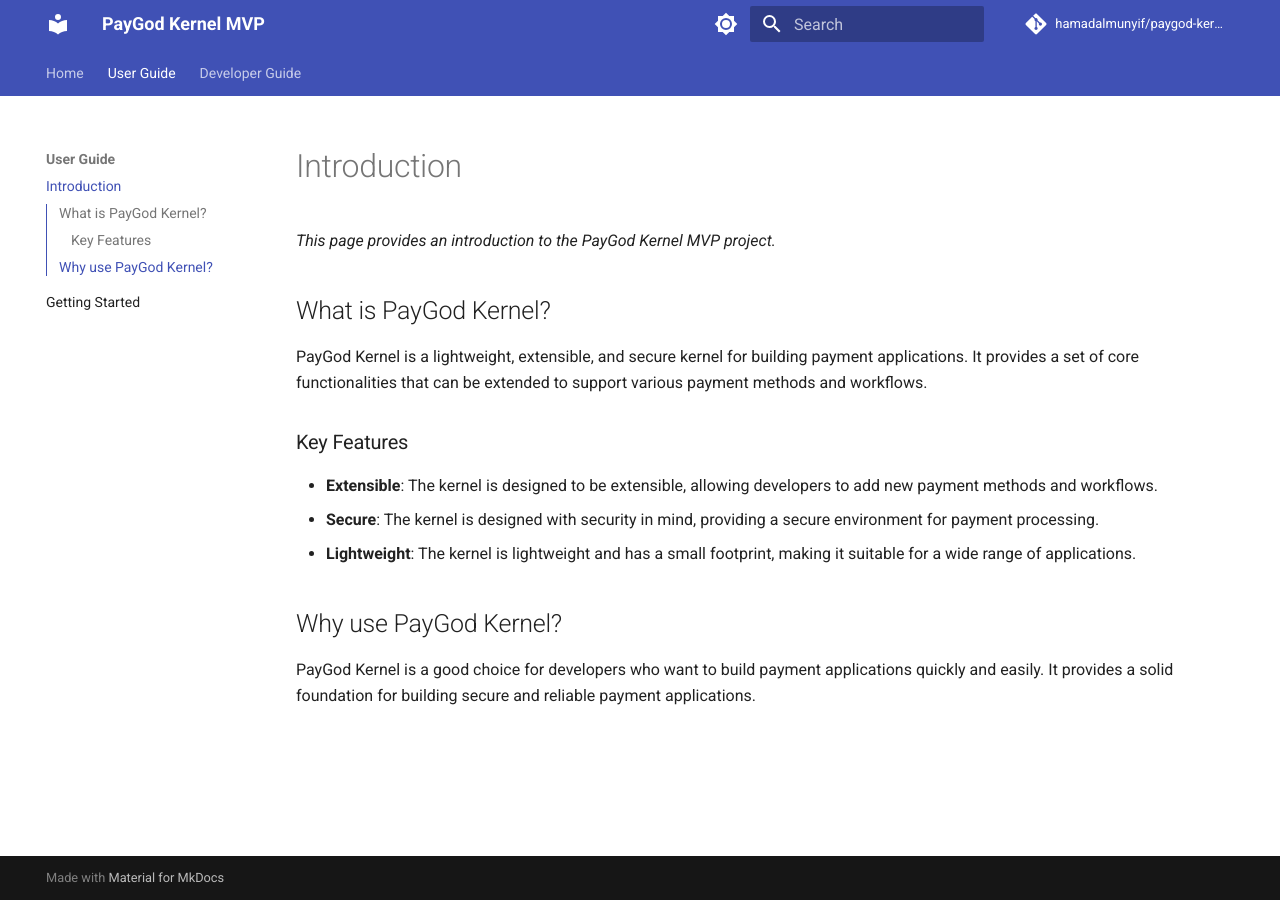
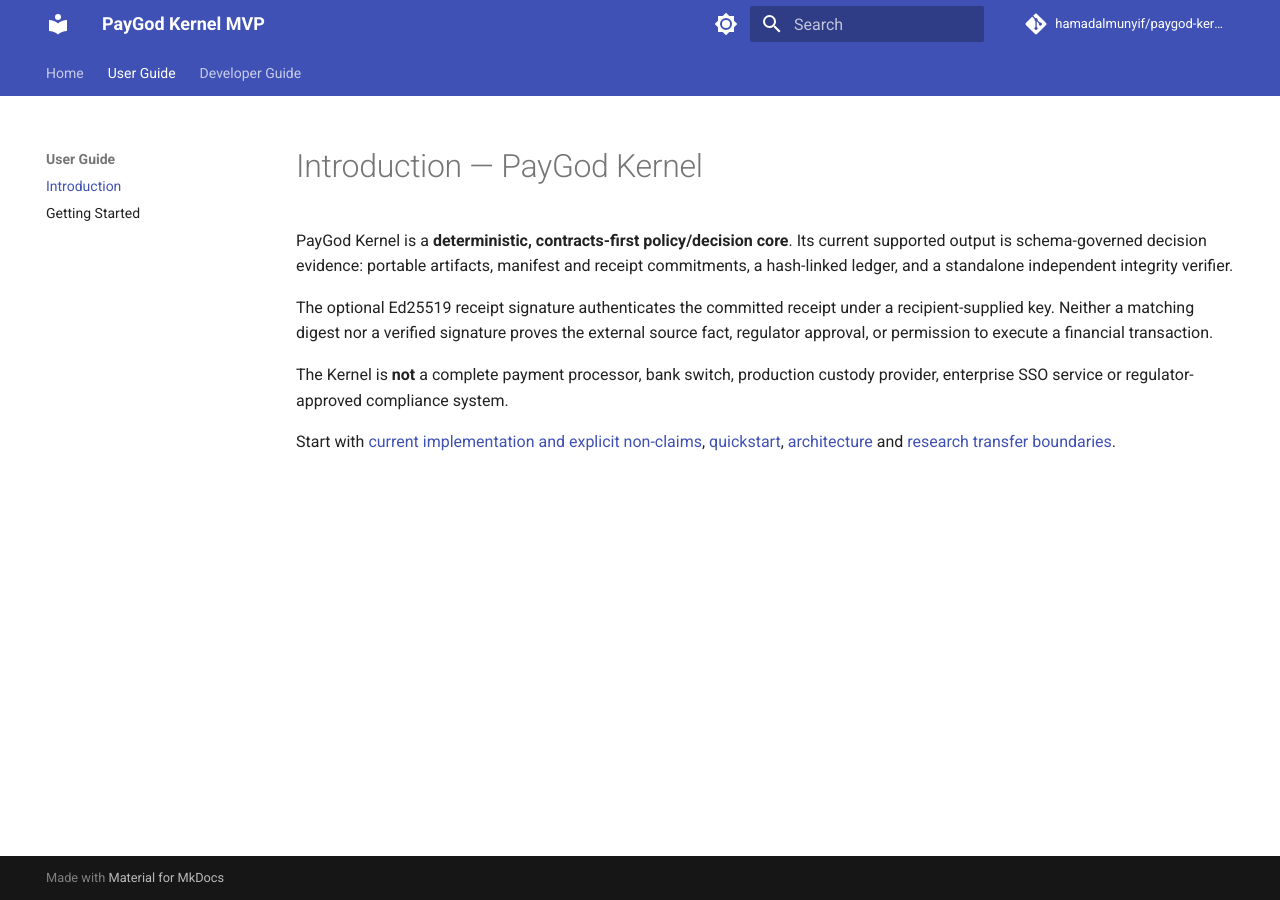
Before and after one commit to hamadalmunyif/paygod-kernel-mvp, an MkDocs documentation site: the page built from docs/guide/introduction.md, in a window 1280 px wide. Built offline with MkDocs 1.6.1 and Material for MkDocs 9.7.7, drawn with Linux system fonts in a browser that asks for light colours; comment, search, counter and statistics services are not loaded.

Commit message:
docs: align legacy developer and runtime pages with actual Kernel boundaries

```diff
--- a/docs/guide/introduction.md
+++ b/docs/guide/introduction.md
@@ -1,15 +1,9 @@
-_This page provides an introduction to the PayGod Kernel MVP project._
+# Introduction — PayGod Kernel
 
-## What is PayGod Kernel?
+PayGod Kernel is a **deterministic, contracts-first policy/decision core**. Its current supported output is schema-governed decision evidence: portable artifacts, manifest and receipt commitments, a hash-linked ledger, and a standalone independent integrity verifier.
 
-PayGod Kernel is a lightweight, extensible, and secure kernel for building payment applications. It provides a set of core functionalities that can be extended to support various payment methods and workflows.
+The optional Ed25519 receipt signature authenticates the committed receipt under a recipient-supplied key. Neither a matching digest nor a verified signature proves the external source fact, regulator approval, or permission to execute a financial transaction.
 
-### Key Features
+The Kernel is **not** a complete payment processor, bank switch, production custody provider, enterprise SSO service or regulator-approved compliance system.
 
-*   **Extensible**: The kernel is designed to be extensible, allowing developers to add new payment methods and workflows.
-*   **Secure**: The kernel is designed with security in mind, providing a secure environment for payment processing.
-*   **Lightweight**: The kernel is lightweight and has a small footprint, making it suitable for a wide range of applications.
-
-## Why use PayGod Kernel?
-
-PayGod Kernel is a good choice for developers who want to build payment applications quickly and easily. It provides a solid foundation for building secure and reliable payment applications.
+Start with [current implementation and explicit non-claims](../../README.md), [quickstart](../../START_HERE.md), [architecture](../02_ARCHITECTURE.md) and [research transfer boundaries](../OBSERVATORY_TRANSFER_ACCEPTANCE_2026-10-10.md).
```
